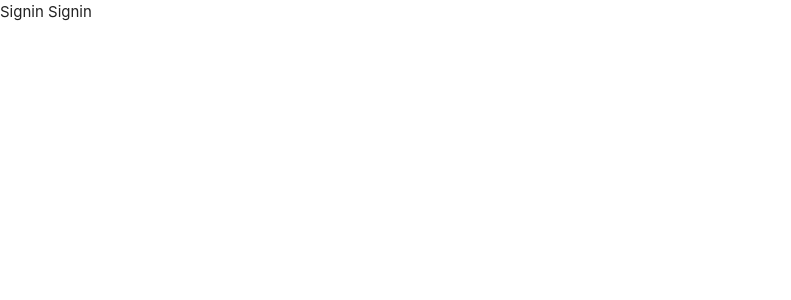
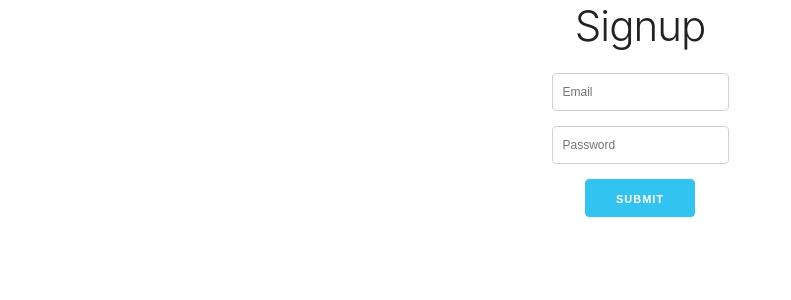
Before and after one commit to KelvinMitaki/Apollo-Boost, a React (Create React App) app in the folder client/: page /signin in a window 1280 px wide. Shown: the top 300 px of the page, without its empty margins (0-791 px from the left). Built offline with nearby package versions, Linux system fonts and the light colour scheme.

Commit message:
wired up SIGN_IN_USER mutation

```diff
--- a/client/src/components/Auth/Signin.tsx
+++ b/client/src/components/Auth/Signin.tsx
@@ -1,7 +1,54 @@
-import React from "react";
+import { ApolloError } from "apollo-boost";
+import React, { useState } from "react";
+import { useMutation } from "react-apollo";
+import { RouteChildrenProps } from "react-router-dom";
+import { SIGN_IN_USER } from "../../mutations/signinUser";
 
-const Signin = () => {
-  return <div>Signin Signin</div>;
+const Signin: React.FC<RouteChildrenProps> = props => {
+  const [email, setEmail] = useState<string>("");
+  const [password, setPassword] = useState<string>("");
+  const [error, setError] = useState<ApolloError | null>(null);
+  const [signinUser, { data }] = useMutation(SIGN_IN_USER, {
+    onError: e => setError(e),
+    onCompleted: dat => {
+      console.log(dat);
+      props.history.push("/");
+    }
+  });
+  const onSubmit = (e: React.ChangeEvent<HTMLFormElement>) => {
+    e.preventDefault();
+    if (email.trim().length !== 0 && password.trim().length > 5) {
+      signinUser({ variables: { email, password } });
+      setEmail("");
+      setPassword("");
+    }
+  };
+  return (
+    <div className="App">
+      <h2 className="App">Signup</h2>
+      <form className="form" onSubmit={onSubmit}>
+        <input
+          type="email"
+          name="email"
+          placeholder="Email"
+          onChange={e => setEmail(e.target.value)}
+          value={email}
+        />
+        <input
+          type="password"
+          name="password"
+          placeholder="Password"
+          onChange={e => setPassword(e.target.value)}
+          value={password}
+        />
+        <button type="submit" className="button-primary">
+          Submit
+        </button>
+        {error &&
+          error.graphQLErrors.map(e => <p key={e.message}>{e.message}</p>)}
+      </form>
+    </div>
+  );
 };
 
 export default Signin;
--- a/client/src/components/Auth/Signup.tsx
+++ b/client/src/components/Auth/Signup.tsx
@@ -1,20 +1,37 @@
+import { ApolloError } from "apollo-boost";
 import React, { useState } from "react";
 import { useMutation } from "react-apollo";
+import { RouteChildrenProps } from "react-router-dom";
 import { SIGN_UP_USER } from "../../mutations/signupUser";
 
-const Signup = () => {
+const Signup: React.FC<RouteChildrenProps> = props => {
   const [username, setUsername] = useState<string>("");
   const [email, setEmail] = useState<string>("");
   const [password, setPassword] = useState<string>("");
   const [confirmPassword, setConfirmPassword] = useState<string>("");
+  const [error, setError] = useState<ApolloError | null>(null);
   const [signUpUser, { data }] = useMutation(SIGN_UP_USER, {
-    onError: e => console.log(e)
+    onError: e => setError(e),
+    onCompleted: dat => {
+      console.log(dat);
+      props.history.push("/");
+    }
   });
   const onSubmit = (e: React.ChangeEvent<HTMLFormElement>) => {
     e.preventDefault();
-    signUpUser({ variables: { username, email, password } });
+    if (
+      username.trim().length !== 0 &&
+      email.trim().length !== 0 &&
+      password.trim().length > 5 &&
+      password === confirmPassword
+    ) {
+      signUpUser({ variables: { username, email, password } });
+      setEmail("");
+      setUsername("");
+      setPassword("");
+      setConfirmPassword("");
+    }
   };
-  console.log(data);
   return (
     <div className="App">
       <h2 className="App">Signup</h2>
@@ -50,6 +67,8 @@ const Signup = () => {
         <button type="submit" className="button-primary">
           Submit
         </button>
+        {error &&
+          error.graphQLErrors.map(e => <p key={e.message}>{e.message}</p>)}
       </form>
     </div>
   );
--- /dev/null
+++ b/client/src/mutations/signinUser.ts
@@ -0,0 +1,9 @@
+import { gql } from "apollo-boost";
+
+export const SIGN_IN_USER = gql`
+  mutation SigninUser($email: String!, $password: String!) {
+    signinUser(email: $email, password: $password) {
+      token
+    }
+  }
+`;
```
Also changed, not shown: 1 other file (tests, documents, lock files or other folders).
